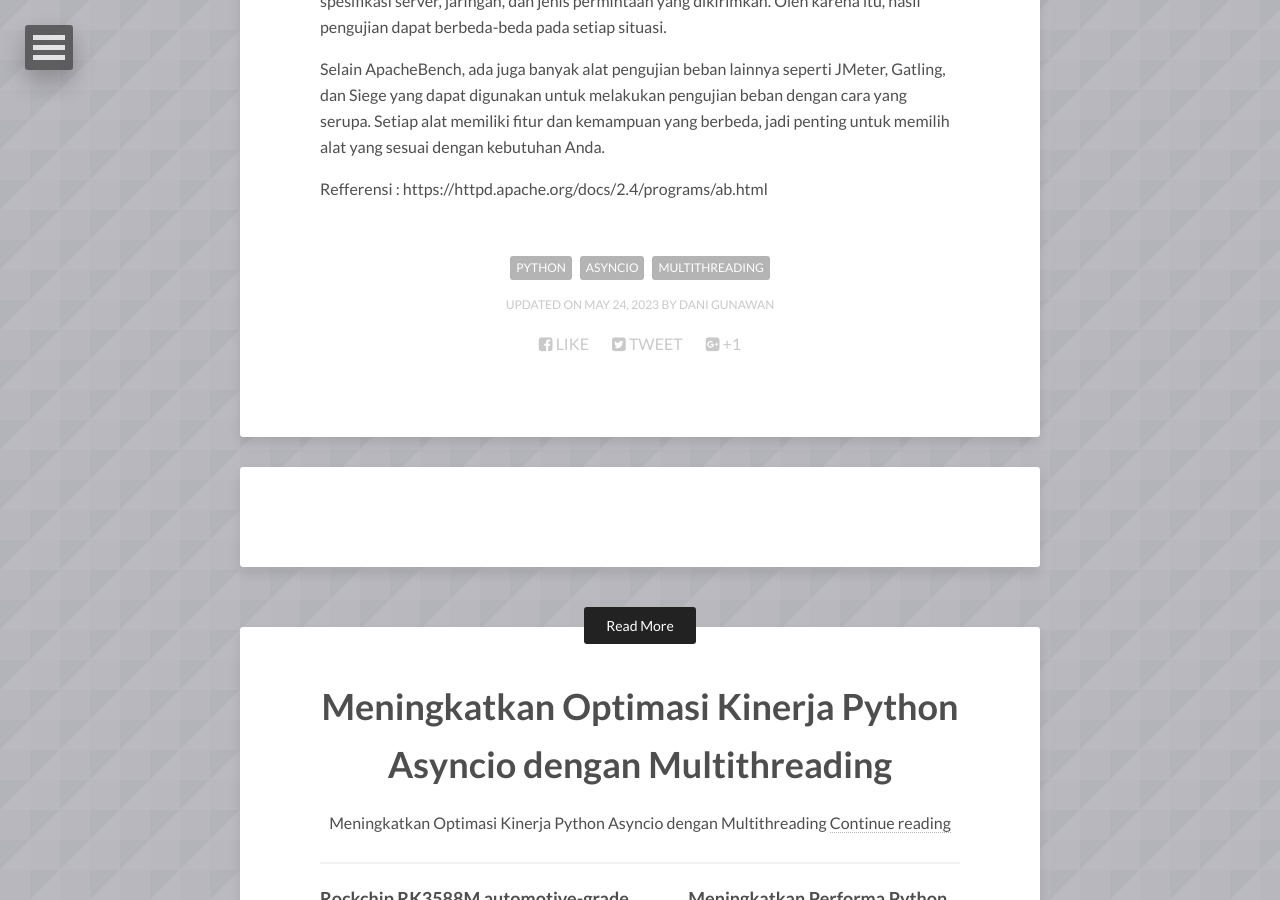
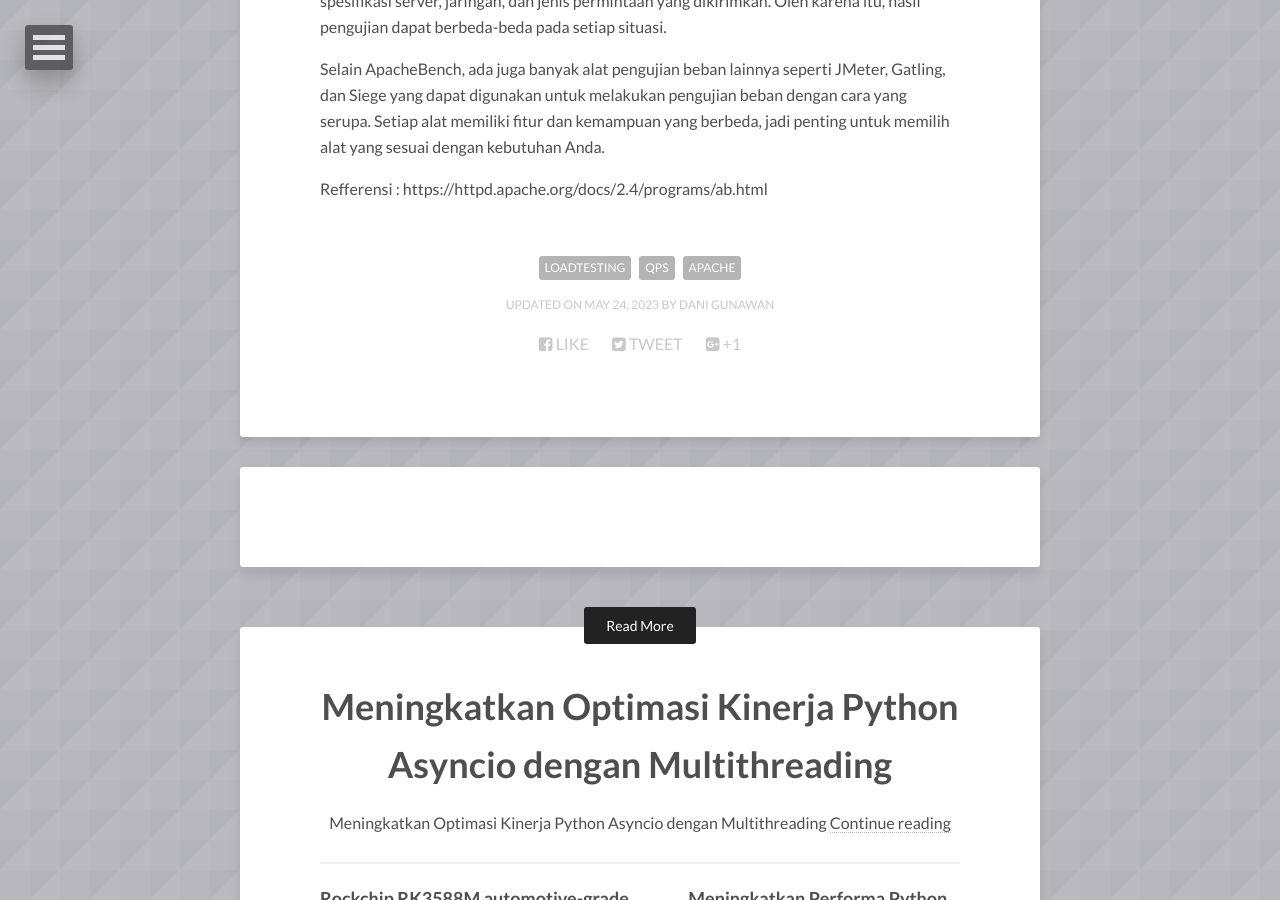
Before and after one commit to danigunawan/danigunawan.github.io, a Jekyll site: the page built from _posts/2023-05-24-load-testing-dengan-apache-benchmark.md, in a window 1280 px wide and 900 px high, scrolled down 2430 px. Built offline with Jekyll 4.4.1, drawn with Linux system fonts in a browser that asks for light colours; nearby versions of some CDN libraries; comment, search, counter and statistics services are not loaded.

Commit message:
[ADD POSTING]

```diff
--- a/_posts/2023-05-24-load-testing-dengan-apache-benchmark.md
+++ b/_posts/2023-05-24-load-testing-dengan-apache-benchmark.md
@@ -4,7 +4,7 @@ title: Load Testing Dengan Apache Benchmark
 modified: 2023-05-24T17:00:28+07:00
 categories:
 description: "Load Testing Dengan Apache Benchmark"
-tags: [python, asyncio, multithreading]
+tags: [loadtesting, QPS, apache]
 image:
   background: triangular.png
 comments: true
```
